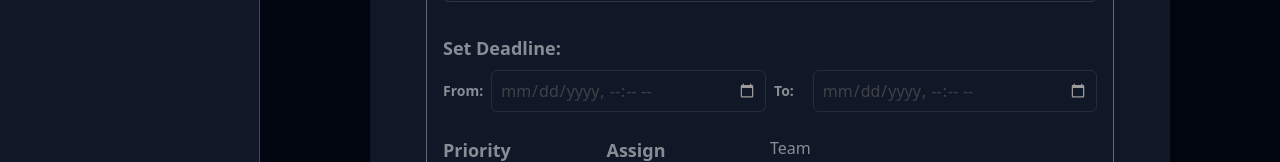
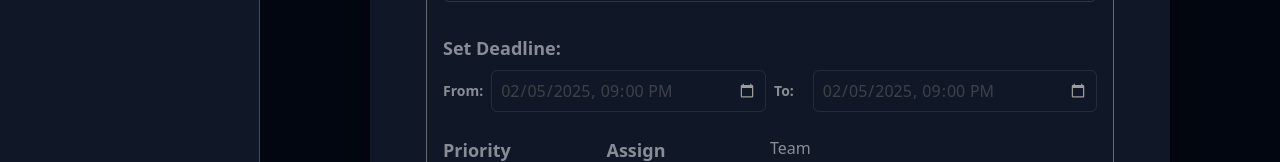
Before and after one commit to Hablu-Programmer-Team/HP-Team, a React (Vite) app: page /dashboard in a window 1280 px wide. Both pictures are taken after a click on the button "ADD TASK". Shown: the part 330-492 px from the top of the page. Built offline with nearby package versions, Linux system fonts and the light colour scheme.

Commit message:
fix: convert UTC to BST for start and end date inputs in task form

```diff
--- a/src/components/team/Mamun/Reusable/taskForm.tsx
+++ b/src/components/team/Mamun/Reusable/taskForm.tsx
@@ -61,6 +61,11 @@ export const TaskForm: FC<IProps> = ({ setIsOpen, handleAddAllTask }) => {
     setIsOpen(false);
   };
 
+  const inputDate = (date: Date) => {
+    const bdTime = new Date(date.getTime() + 6 * 60 * 60 * 1000); // Convert UTC to BST
+    return bdTime.toISOString().slice(0, 16); // Keep only YYYY-MM-DDTHH:MM
+  };
+
   return (
     <div className="border border-neutral-400/60 my-6 md:mt-[39px] rounded-2xl">
       <div className="sm:p-4 p-3 grid grid-cols-3 gap-10">
@@ -92,7 +97,7 @@ export const TaskForm: FC<IProps> = ({ setIsOpen, handleAddAllTask }) => {
                     type="datetime-local"
                     id="from"
                     name="start"
-                    value={formData.start}
+                    value={inputDate(formData.start)}
                     className={cn("", InputStyle, InputDateIcon)}
                     onChange={handleChange}
                   />
@@ -106,7 +111,7 @@ export const TaskForm: FC<IProps> = ({ setIsOpen, handleAddAllTask }) => {
                     type="datetime-local"
                     id="to"
                     name="end"
-                    value={formData.end}
+                    value={inputDate(formData.end)}
                     className={cn("", InputStyle, InputDateIcon)}
                     onChange={handleChange}
                   />
```
